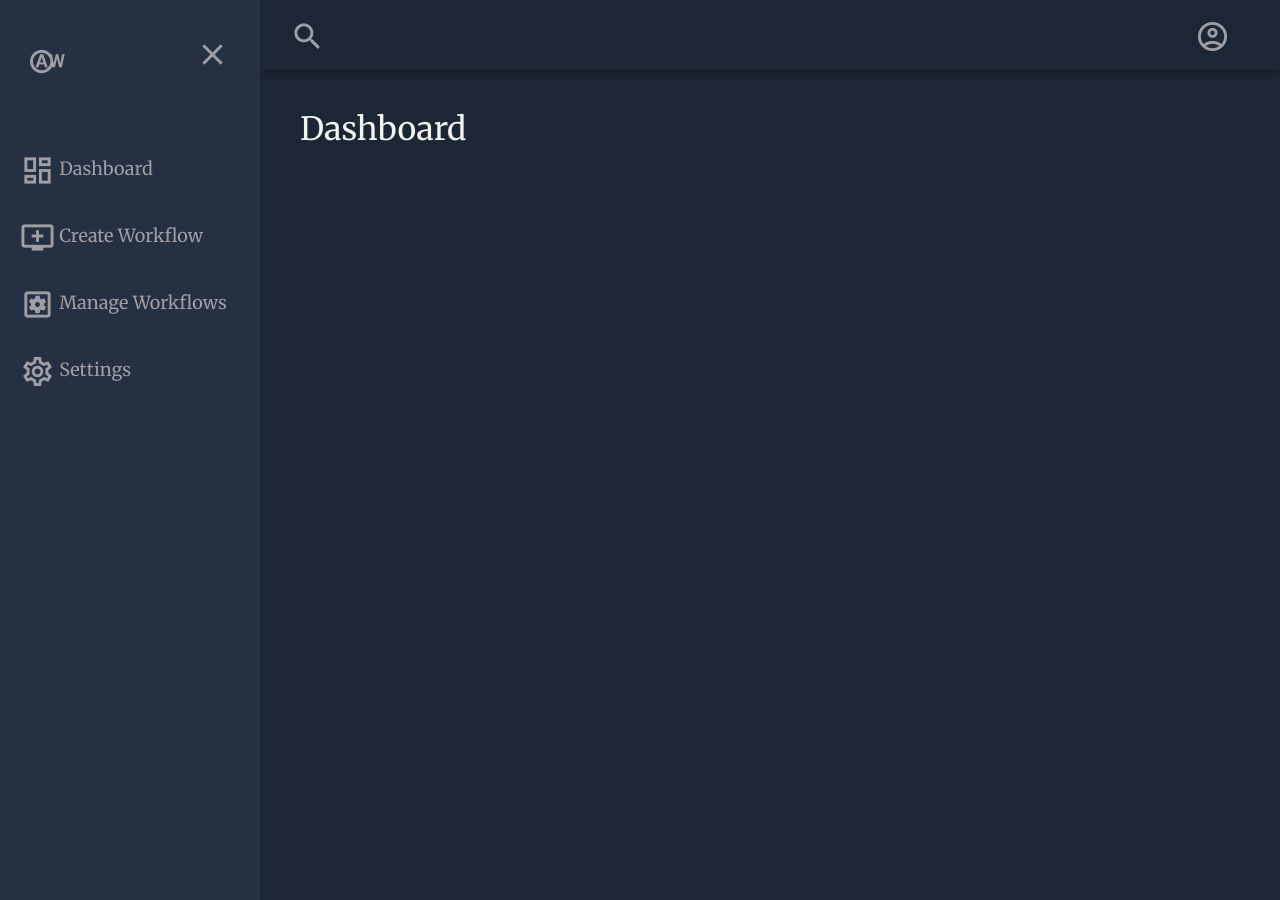
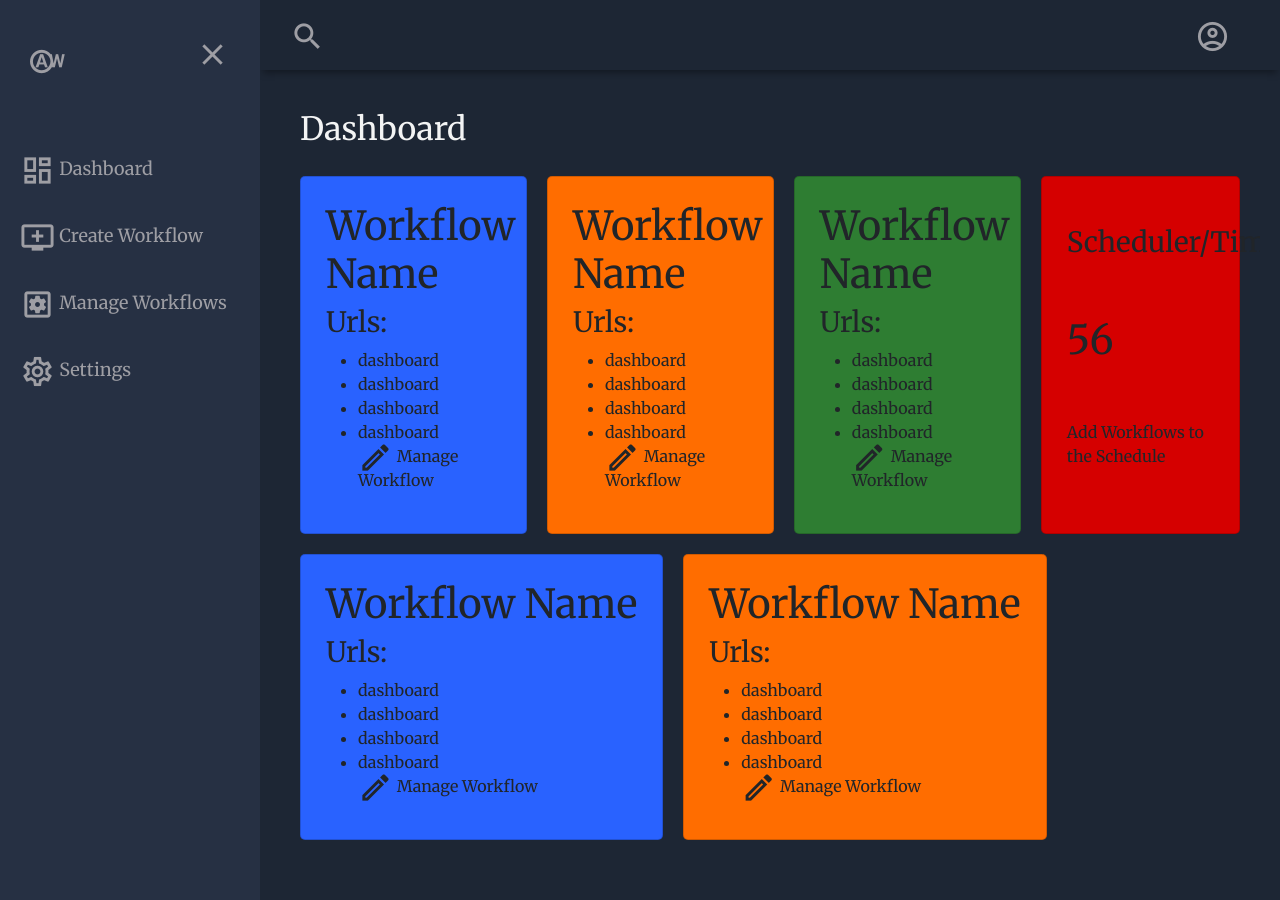
Before and after one commit to JoshuaFarara/AutomationScripts, a Flask app: page /dashboard in a window 1280 px wide. Run offline with Flask 3, Linux system fonts and the light colour scheme.

Commit message:
Changes to be committed: 	renamed:    Workflows/Batch/shortcut.py -> Workflows/Batch/gen_shortcut.py 	new file:   Workflows/batcher.py 	modified:   Workflows/workflows.py 	modified:   app.py 	new file:   static/css/js/scripts.js 	modified:   static/css/main.css 	modified:   templates/base.html 	modified:   templates/createwf.html 	modified:   templates/dashboard.html

```diff
--- a/Workflows/Batch/shortcut.py
+++ b/Workflows/Batch/gen_shortcut.py
@@ -20,6 +20,6 @@
 shortcut_path = 'C:\\Users\\User\\Desktop\\runscript_100DayC.lnk'
 working_dir = 'C:\\Users\\User\\Desktop\\AutomationScripts\\Workflows\\Batch'
 
-user_shortcut_key = input("Enter the shortcut key combination (e.g., Ctrl+Alt+F): ")
+user_shortcut_key = input("Enter the shortcut key combination (e.g., Ctrl+Alt+F or Ctrl+Shift+F): ")
 
 create_shortcut(batch_file_path, shortcut_path,  working_directory=working_dir, shortcut_key=user_shortcut_key)
--- a/Workflows/workflows.py
+++ b/Workflows/workflows.py
@@ -1,6 +1,4 @@
 import subprocess
-import webbrowser
-import time
 
 class Workflow:
 
--- a/app.py
+++ b/app.py
@@ -30,8 +30,8 @@
 
 @app.route('/createwf')
 def createwf():
-    # return render_template('index.html')
-    return "Build the create workflow page here."
+    return render_template('createwf.html')
+    # return "Build the create workflow page here."
 
 @app.route('/manage')
 def manage():
--- /dev/null
+++ b/static/css/js/scripts.js
@@ -0,0 +1,17 @@
+
+let sidebarOpen = false;
+const sidebar = document.getElementById('sidebar');
+
+function openSidebar() {
+  if (!sidebarOpen) {
+    sidebar.classList.add('sidebar-responsive');
+    sidebarOpen = true;
+  }
+}
+
+function closeSidebar() {
+  if (sidebarOpen) {
+    sidebar.classList.remove('sidebar-responsive');
+    sidebarOpen = false;
+  }
+}
--- a/static/css/main.css
+++ b/static/css/main.css
@@ -150,7 +150,7 @@
 .card {
     display: flex;
     flex-direction: column;
-    justify-content: space-between;
+    justify-content: space-around;
     padding: 25px;
     border-radius: 5px;
 }
@@ -171,12 +171,13 @@
     background-color: #d50000;
 }
 
+.card > span {
+    font-size: 20px;
+    font-weight: 600;
+  }
+
 .card-inner {
     display: flex;
     align-items: center;
     justify-content: space-between;
 }
-
-.card-inner > .material-icons-outlined {
-    font-size: 45px;
-}
--- a/templates/base.html
+++ b/templates/base.html
@@ -42,7 +42,6 @@
             </a>
         </div>
         </header>
-        <!-- <h1>Welcome to My Data Warehouse</h1>  -->
         <!-- End Header -->
 
         <!-- Sidebar -->
@@ -79,10 +78,10 @@
 
         </aside>
         <!-- Main -->
+
         <main class="main-container">
             {% block content %}
             <div class="main-title">
-
               <h2>Automation Workflow</h2>
               <!-- <p>Lets start building a beautiful datawarehouse dashboard to display the Number of Graduates based on the fact tables dimensions.</p> -->
             </div>
@@ -100,6 +99,6 @@
     <!-- Bootstrap JS -->
     <script src="https://cdn.jsdelivr.net/npm/bootstrap@5.3.2/dist/js/bootstrap.bundle.min.js" integrity="sha384-C6RzsynM9kWDrMNeT87bh95OGNyZPhcTNXj1NW7RuBCsyN/o0jlpcV8Qyq46cDfL" crossorigin="anonymous"></script>
     <!-- Custom JS -->
-    <!-- <script src="scripts.js"></script> -->
+    <script src="static/js/scripts.js"></script>
 </body>
 </html>
--- a/templates/dashboard.html
+++ b/templates/dashboard.html
@@ -4,9 +4,143 @@
 {% endblock %}
 
 {% block content %}
-    <main class="main-container">
-        <div class="main-title">
-        <h2>Dashboard</h2>
-        </div>
-    </main>
+        <main class="main-container">
+            <div class="main-title">
+                <h2>Dashboard</h2>
+            </div>
+
+            <div class="main-cards">
+
+                <div class="card">
+                    <div class="card-inner">
+                        <h1>Workflow Name</h1>
+                    </div>
+                    <h3>Urls:</h3>
+                    <ul class="card-list">
+                        <li class="card-list-item">
+                            <span>dashboard</span>
+                        </li>
+                        <li class="card-list-item">
+                            <span>dashboard</span>
+                        </li>
+                        <li class="card-list-item">
+                            <span>dashboard</span>
+                        </li>
+                        <li class="card-list-item">
+                            <span>dashboard</span>
+                        </li>
+                        <span class="material-icons-outlined">edit</span> Manage Workflow
+                      </ul>
+                </div>
+
+                <div class="card">
+                    <div class="card-inner">
+                        <h1>Workflow Name</h1>
+                    </div>
+                    <h3>Urls:</h3>
+                    <ul class="card-list">
+                        <li class="card-list-item">
+                            <span>dashboard</span>
+                        </li>
+                        <li class="card-list-item">
+                            <span>dashboard</span>
+                        </li>
+                        <li class="card-list-item">
+                            <span>dashboard</span>
+                        </li>
+                        <li class="card-list-item">
+                            <span>dashboard</span>
+                        </li>
+                        <span class="material-icons-outlined">edit</span> Manage Workflow
+                      </ul>
+                </div>
+
+                <div class="card">
+                    <div class="card-inner">
+                        <h1>Workflow Name</h1>
+                    </div>
+                    <h3>Urls:</h3>
+                    <ul class="card-list">
+                        <li class="card-list-item">
+                            <span>dashboard</span>
+                        </li>
+                        <li class="card-list-item">
+                            <span>dashboard</span>
+                        </li>
+                        <li class="card-list-item">
+                            <span>dashboard</span>
+                        </li>
+                        <li class="card-list-item">
+                            <span>dashboard</span>
+                        </li>
+                        <span class="material-icons-outlined">edit</span> Manage Workflow
+                      </ul>
+                </div>
+
+                <div class="card">
+                    <div class="card-inner">
+                      <h3>Scheduler/Timer</h3>
+                      <span class="material-icons-outlined">notification_important</span>
+                    </div>
+                    <h1>56</h1>
+                    <div>
+                        <p>Add Workflows to the Schedule</p>
+                    </div>
+                </div>
+
+
+
+
+            </div>
+
+            <div class="main-cards">
+
+                <div class="card">
+                    <div class="card-inner">
+                        <h1>Workflow Name</h1>
+                    </div>
+                    <h3>Urls:</h3>
+                    <ul class="card-list">
+                        <li class="card-list-item">
+                            <span>dashboard</span>
+                        </li>
+                        <li class="card-list-item">
+                            <span>dashboard</span>
+                        </li>
+                        <li class="card-list-item">
+                            <span>dashboard</span>
+                        </li>
+                        <li class="card-list-item">
+                            <span>dashboard</span>
+                        </li>
+                        <span class="material-icons-outlined">edit</span> Manage Workflow
+                      </ul>
+                </div>
+
+                <div class="card">
+                    <div class="card-inner">
+                        <h1>Workflow Name</h1>
+                    </div>
+                    <h3>Urls:</h3>
+                    <ul class="card-list">
+                        <li class="card-list-item">
+                            <span>dashboard</span>
+                        </li>
+                        <li class="card-list-item">
+                            <span>dashboard</span>
+                        </li>
+                        <li class="card-list-item">
+                            <span>dashboard</span>
+                        </li>
+                        <li class="card-list-item">
+                            <span>dashboard</span>
+                        </li>
+                        <span class="material-icons-outlined">edit</span> Manage Workflow
+                      </ul>
+                </div>
+
+            </div>
+
+        </main>
+    </div>
 {% endblock %}
```
Also changed, not shown: Workflows/batcher.py (added, +16 -0 lines), templates/createwf.html (+13 -0 lines).
